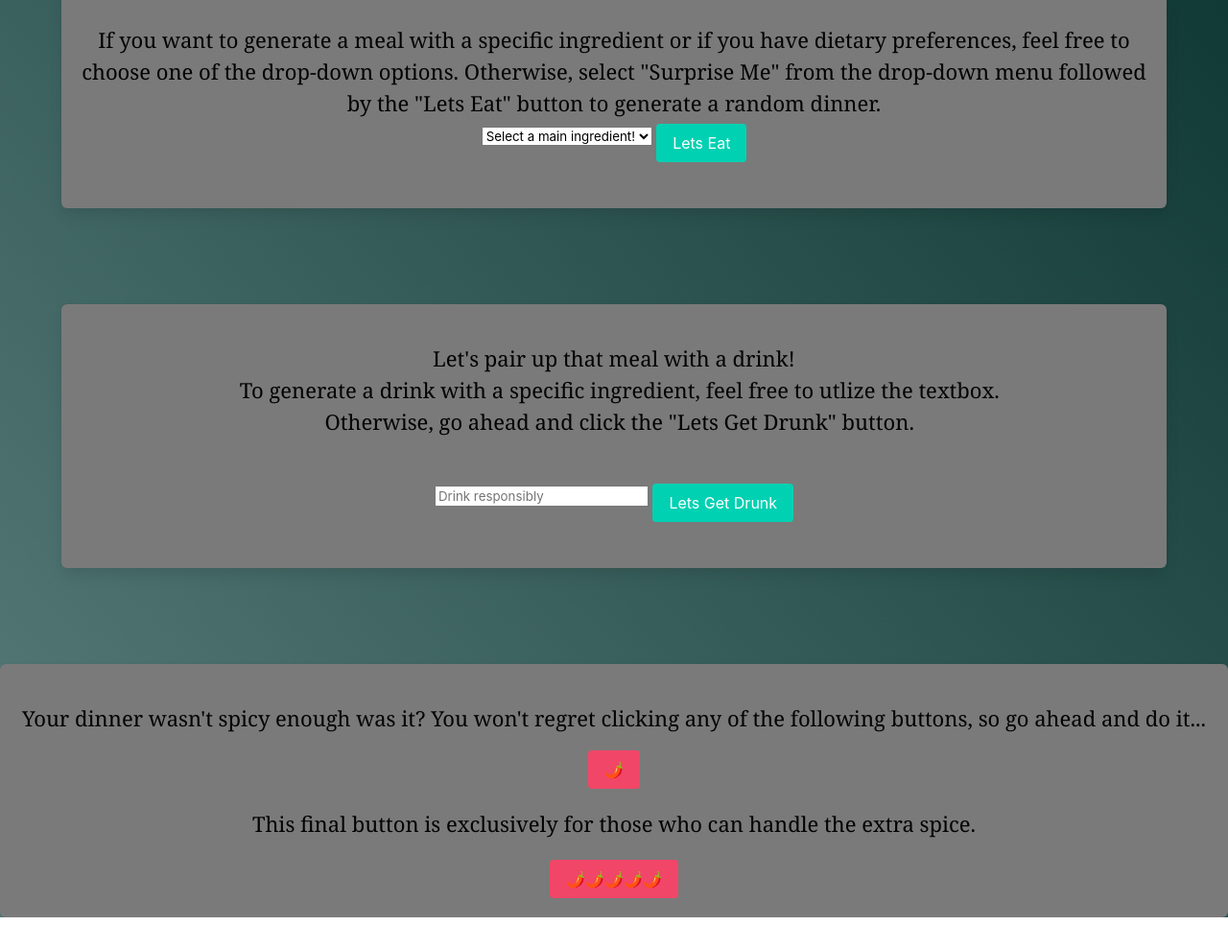
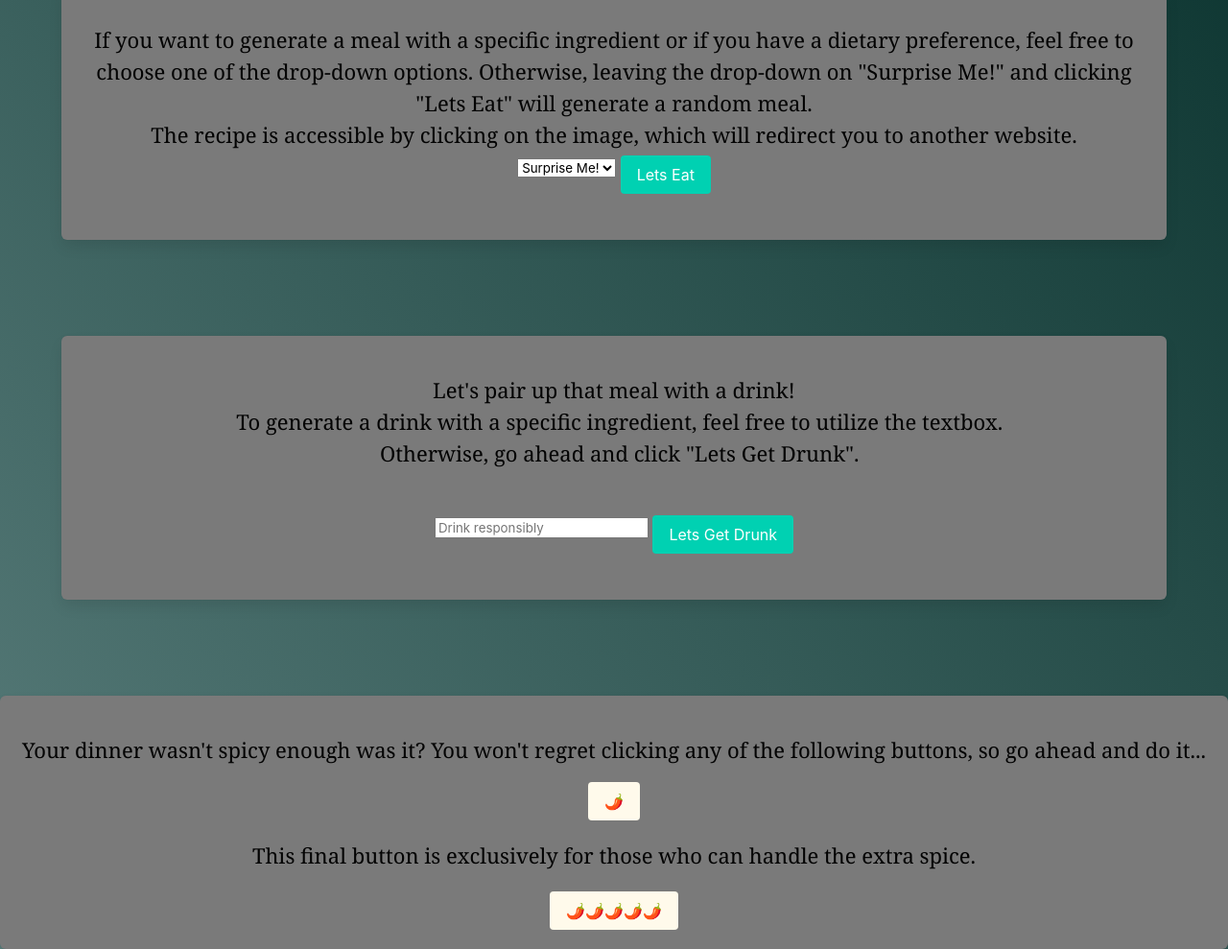
Before and after one commit to tonytran97/WhatsForDinner, a plain HTML site: page index.html in a window 1280 px wide. Shown: the part 460-1449 px from the top of the page at 96% size. Before the commit the page ends 1416 px from the top, so only its background shows below. Drawn offline with nearby package versions, Linux system fonts and the light colour scheme.

Commit message:
spellcheck, btn styling changes

```diff
--- a/assets/scripts.js
+++ b/assets/scripts.js
@@ -116,7 +116,7 @@ function saveMeals(e) {
 // Builds mealDB request URL, uses select option value as argument x.
 function buildMealReq(x) {
     mealCat.value = ""
-    if (x == 'random' || "") {
+    if (x == "") {
         fetchStuff(mealDBRand)
     }
     else if (x == 'veg') {
--- a/index.html
+++ b/index.html
@@ -28,13 +28,14 @@
 <div class="container">
   <div class="food">
     <form class="box has-text-centered has-background-grey pb-6">
-      <p>If you want to generate a meal with a specific ingredient or if you have dietary preferences, feel free to choose one of the drop-down options.
-        Otherwise, select "Surprise Me" from the drop-down menu followed by the "Lets Eat" button to generate a random dinner.
+      <p>If you want to generate a meal with a specific ingredient or if you have a dietary preference, feel free to choose one of the drop-down options.
+        Otherwise, leaving the drop-down on "Surprise Me!" and clicking "Lets Eat" will generate a random meal.
+        <br>
+        The recipe is accessible by clicking on the image, which will redirect you to another website.
       </p>
     <div>
         <select name="meals" id="mealCat">
-          <option value="">Select a main ingredient!</option>
-          <option value="random">Surprise me!</option>
+          <option value="">Surprise Me!</option>
           <option value="chicken">Chicken</option>
           <option value="beef">Beef</option>
           <option value="pork">Pork</option>
@@ -60,8 +61,8 @@
 
 <form class="box has-text-centered has-background-grey pb-6">
 <pre class="has-text-centered has-background-grey pb-6">Let's pair up that meal with a drink!
-  To generate a drink with a specific ingredient, feel free to utlize the textbox.
-  Otherwise, go ahead and click the "Lets Get Drunk" button.
+  To generate a drink with a specific ingredient, feel free to utilize the textbox.
+  Otherwise, go ahead and click "Lets Get Drunk".
 </pre>
 <!-- <select name="drinks" id="drinkCat">
 
@@ -83,10 +84,10 @@
 <form action="https://youtu.be/eBGIQ7ZuuiU" target="_blank" id="chuckjoke" class="box has-text-centered has-background-grey mb-0">
 <footer class="funTime">
   <p>Your dinner wasn't spicy enough was it? You won't regret clicking any of the following buttons, so go ahead and do it...</p>
-  <button id="chuck" class="button is-danger mt-3">&#127798;&#65039;</button>
+  <button id="chuck" class="button is-warning is-light mt-3">&#127798;&#65039;</button>
   <div id="joke"></div>
   <p>This final button is exclusively for those who can handle the extra spice.</p>
-<button type= "submit" id="rickRollEm" class="button is-danger mt-4">&#127798;&#65039;&#127798;&#65039;&#127798;&#65039;&#127798;&#65039;&#127798;&#65039;</button>
+<button type= "submit" id="rickRollEm" class="button is-warning is-light mt-4">&#127798;&#65039;&#127798;&#65039;&#127798;&#65039;&#127798;&#65039;&#127798;&#65039;</button>
 <div id="rickSlot"></div>
 </footer></form>
 
```
